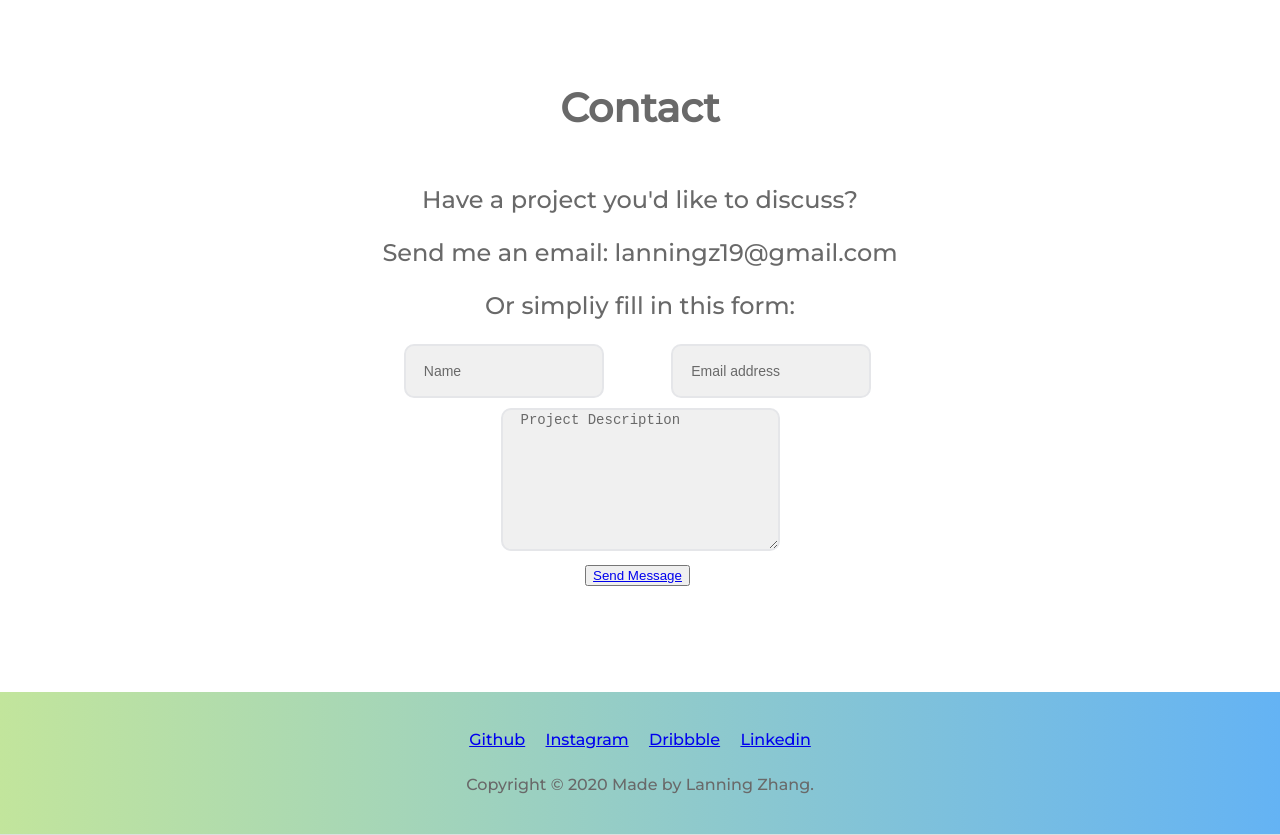
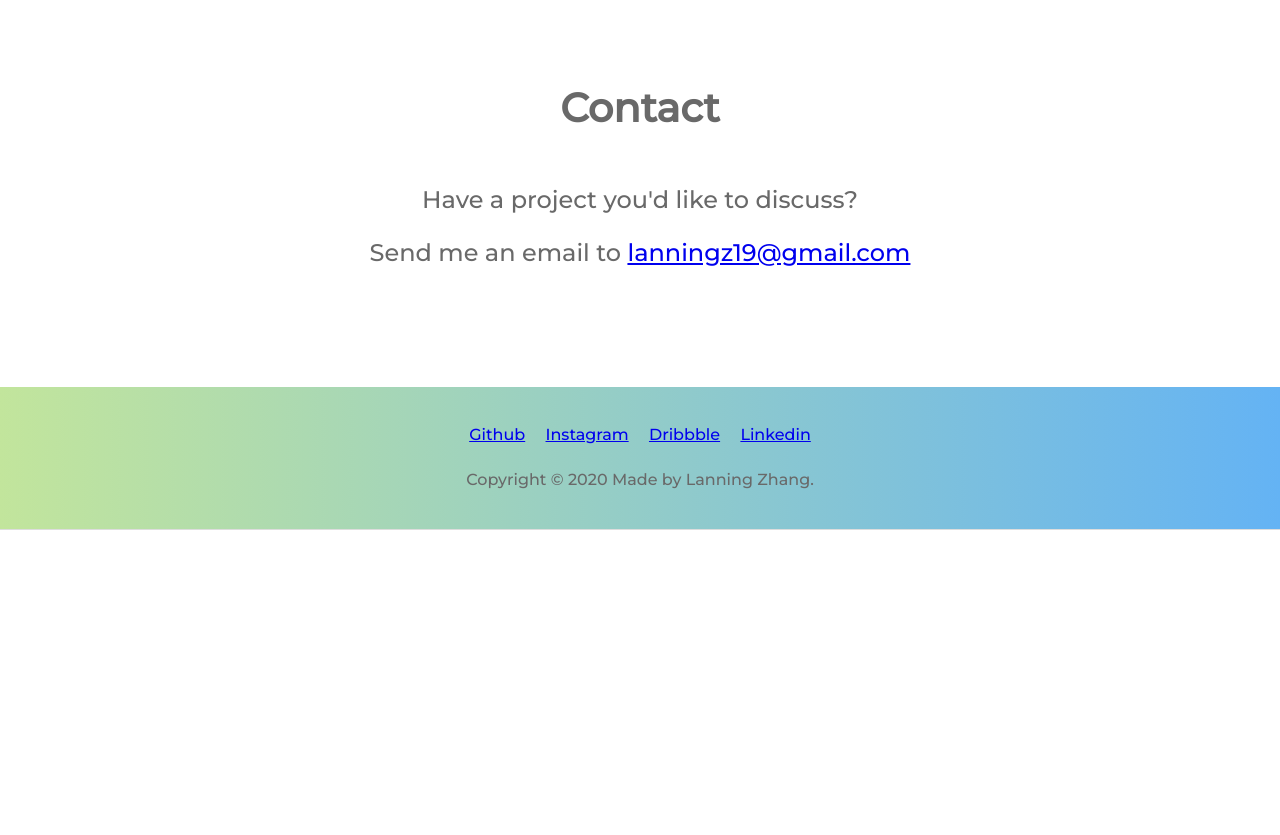
Before and after one commit to Nllai/Profolio-website, a website: page index.html in a window 1280 px wide. Shown: the part 1775-2610 px from the top of the page. After the commit the page ends 2305 px from the top, so only its background shows below. Drawn offline with Linux system fonts and the light colour scheme; a web font is replaced by a local one.

Commit message:
update contact information

```diff
--- a/index.html
+++ b/index.html
@@ -177,39 +177,9 @@
             <h4 class="title">Contact</h4>
             <div class="centerblock">
                 <p>Have a project you'd like to discuss?</p>
-                <p>Send me an email: lanningz19@gmail.com</p>
-                <p>Or simpliy fill in this form:</p>
-                <div>
-                    <form class="form-contact" action="contact_process.php" method="post" id="contactForm"
-                        novalidate="novalidate">
-                        <div>
-                            <div class="form-group">
-                                <input class="form-control" name="name" id="name" type="text"
-                                    onfocus="this.placeholder = ''" onblur="this.placeholder = 'Name'"
-                                    placeholder='Name'>
-                            </div>
+                <p>Send me an email to <a href="mailto:lanningz19@gmail.com"
+                    target:>lanningz19@gmail.com</a></p>
 
-                            <div class="form-group">
-                                <input class="form-control" name="email" id="email" type="email"
-                                    onfocus="this.placeholder = ''" onblur="this.placeholder = 'Email Address'"
-                                    placeholder='Email address'>
-                            </div>
-
-                            <div class="form-comment">
-                                <textarea class="form-control w-200" name="message" id="message" cols="30" rows="9"
-                                    onfocus="this.placeholder = ''" onblur="this.placeholder = 'Project Description'"
-                                    placeholder='Project Description'></textarea>
-                            </div>
-
-                        </div>
-                        <div class="form-group mt-3">
-                            <button type="submit" class="button button-contactForm btn_4 boxed-btn"><a
-                                    href="mailto:lanningz19@gmail.com?Subject=Hello!" target:>Send Message</a></button>
-                        </div>
-
-
-                    </form>
-                </div>
             </div>
         </section>
 
@@ -222,7 +192,7 @@
             <div class="social">
                 <br><br> <a href="https://github.com/Nllai" class="zocial-github">Github</a>
                 <a href="https://www.instagram.com/lanningz/" class="zocial-instagram">Instagram</a>
-                <a href="https://www.dribbble.com" class="zocial-dribbble">Dribbble</a>
+                <a href="https://dribbble.com/lzdesign" class="zocial-dribbble">Dribbble</a>
                 <a href="https://ca.linkedin.com/in/lanning-zhang" class="zocial-linkedin">Linkedin</a>
             </div>
             <div class="copyright">
```
